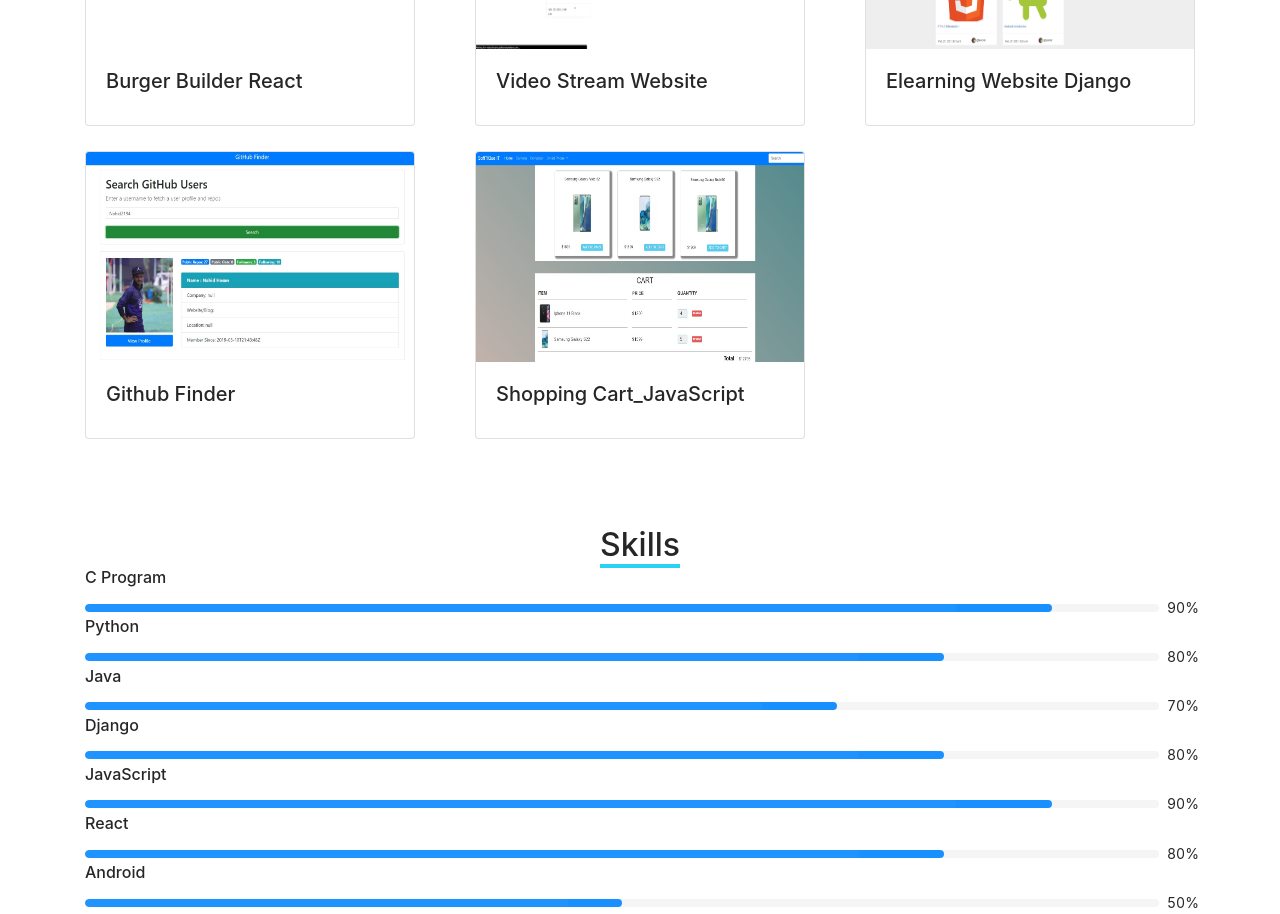
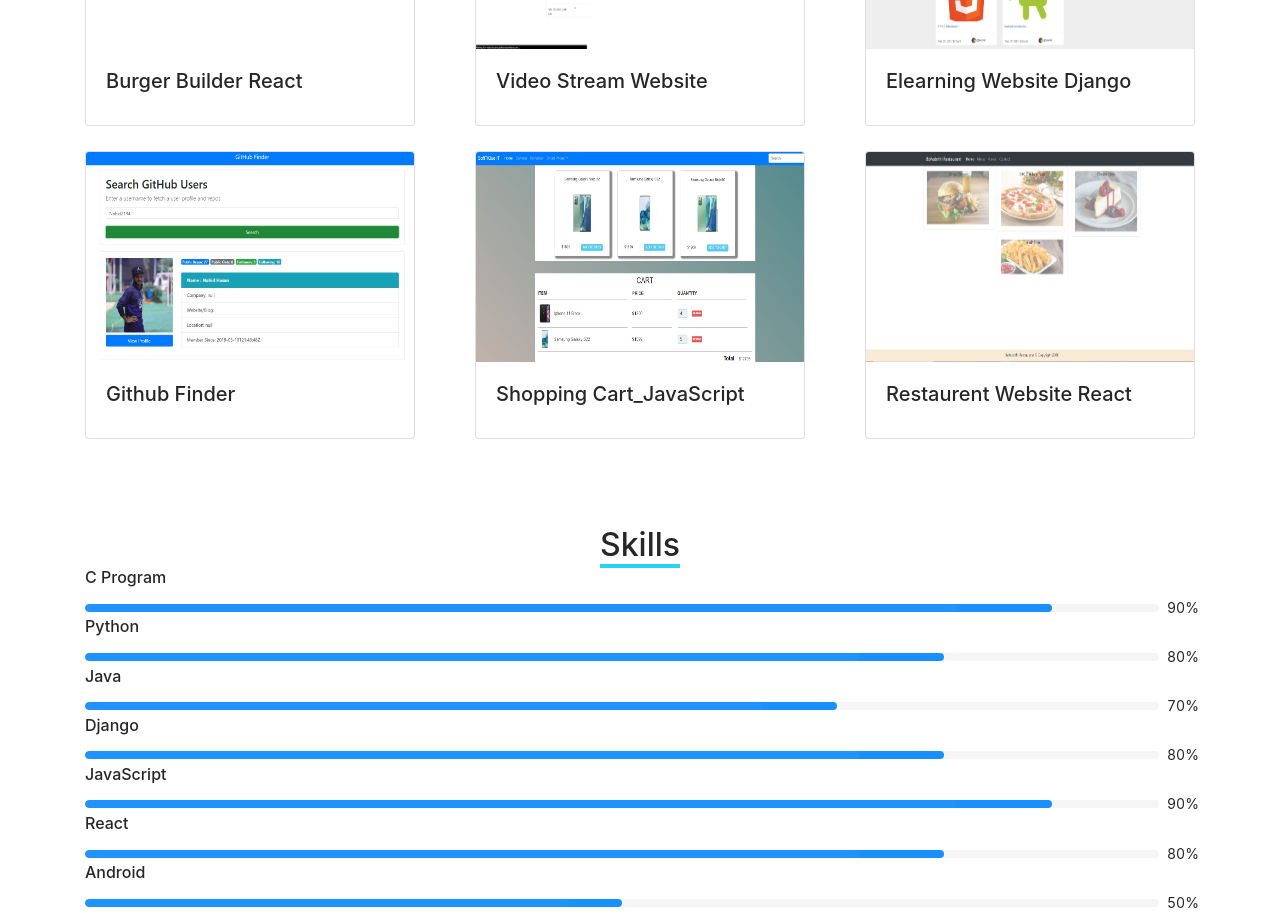
Before and after one commit to Nahid2194/My_Portfolio_React, a React (Create React App) app: page /resume in a window 1280 px wide. Shown: the part 960-1874 px from the top of the page. Built offline with nearby package versions, Linux system fonts and the light colour scheme.

Commit message:
project upload

```diff
--- a/src/components/Project/Project.js
+++ b/src/components/Project/Project.js
@@ -5,6 +5,7 @@ import Elearning from '../images/ela.png';
 import Video from '../images/videostream.png';
 import Github from '../images/project1.jpg';
 import Shopping from '../images/project2.jpg';
+import restaurant from '../images/restaurent.png';
 const Project = () => {
     const Data = [
         {
@@ -36,6 +37,12 @@ const Project = () => {
             name: 'Shopping Cart_JavaScript',
             image: Shopping,
             Url: 'https://nahid2194.github.io/Shopping-Cart_JavaScript/',
+        },
+        {
+
+            name: 'Restaurent Website React',
+            image: restaurant,
+            Url: 'https://restaurent-react.netlify.app/',
         }
     ];
     return (
```
Also changed, not shown: src/components/images/restaurent.png (added).
